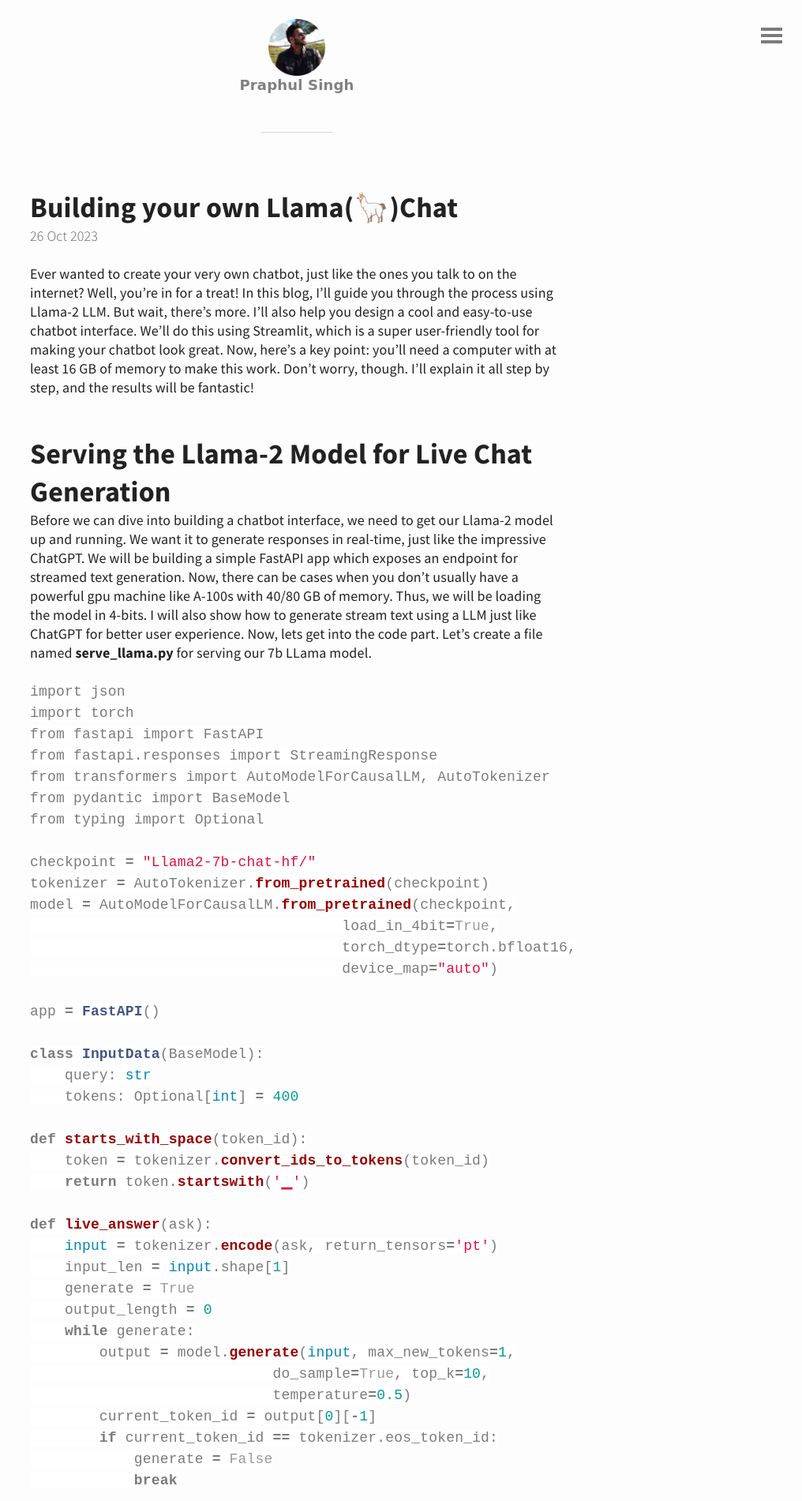
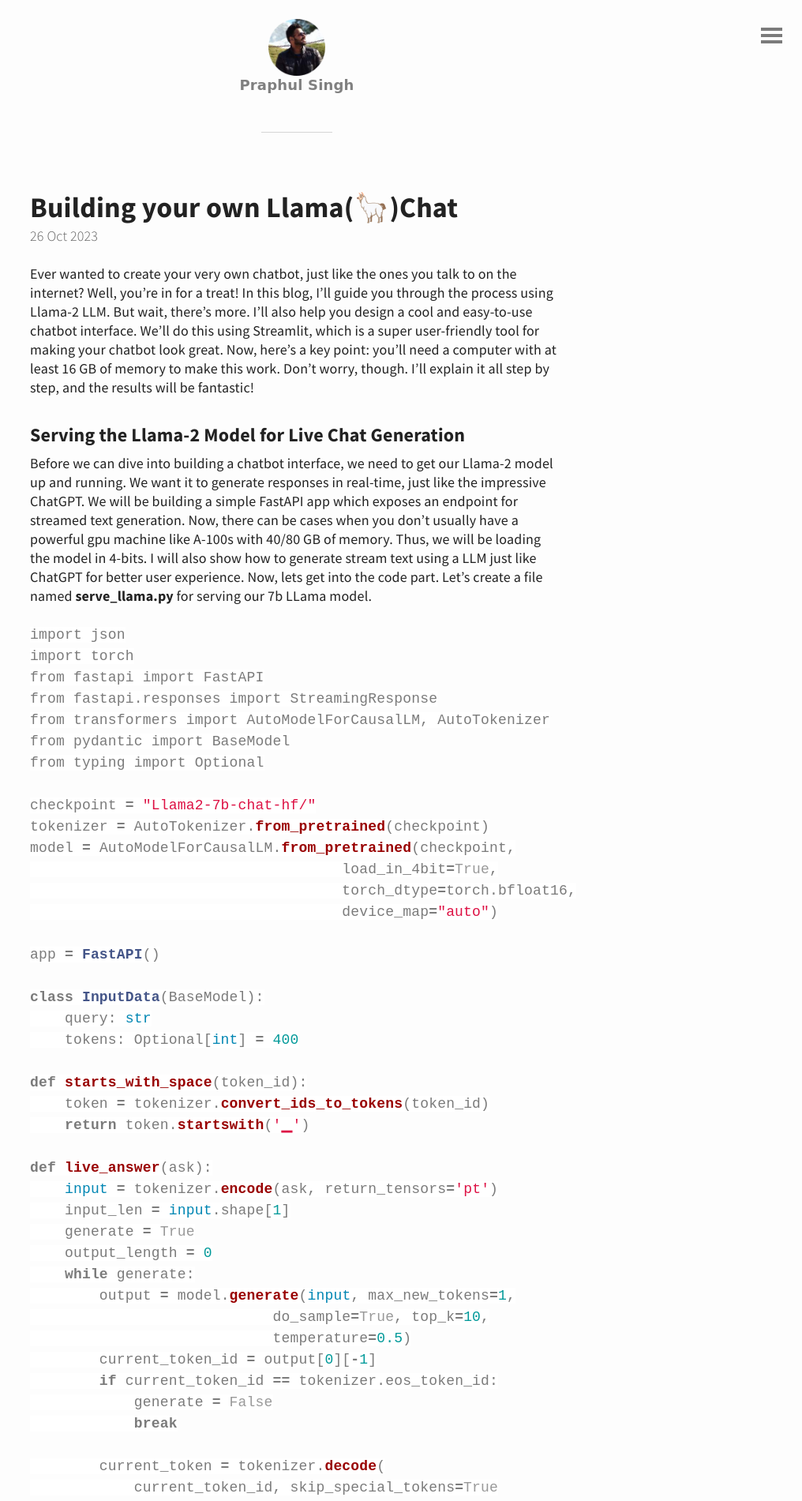
Before and after one commit to spraphul/blog, a Jekyll site: the page built from _posts/2023-10-26-llama.md, in a window 1280 px wide. Shown: the top 1901 px of the page at 79% size, without its empty margins (264-1280 px from the left). Built offline with Jekyll 4.4.1, drawn with Linux system fonts in a browser that asks for light colours.

```diff
--- a/_posts/2023-10-26-llama.md
+++ b/_posts/2023-10-26-llama.md
@@ -5,7 +5,7 @@ Ever wanted to create your very own chatbot, just like the ones you talk to on t
 But wait, there's more. I'll also help you design a cool and easy-to-use chatbot interface. We'll do this using Streamlit, which is a super user-friendly tool for making your chatbot look great.
 Now, here's a key point: you'll need a computer with at least 16 GB of memory to make this work. Don't worry, though. I'll explain it all step by step, and the results will be fantastic!
 
-## Serving the Llama-2 Model for Live Chat Generation
+### Serving the Llama-2 Model for Live Chat Generation
 Before we can dive into building a chatbot interface, we need to get our Llama-2 model up and running. We want it to generate responses in real-time, just like the impressive ChatGPT. We will be building a simple FastAPI app which exposes an endpoint
 for streamed text generation. Now, there can be cases when you don't usually have a powerful gpu machine like A-100s with 40/80 GB of memory. Thus, we will be loading the model in 4-bits. I will also show how to generate stream text using a LLM just
 like ChatGPT for better user experience. Now, lets get into the code part. Let's create a file named **serve_llama.py** for serving our 7b LLama model.
@@ -166,7 +166,7 @@ Refer to the video below to see how it works.
 
 Amazing! Isn't it 🤩
 
-## Conclusion
+### Conclusion
 Building your chatbot is a journey of creativity, problem-solving, and learning. The benefits are abundant, from enhanced user engagement to automation and scalability. By taking the reins and crafting your chatbot, you gain the ability to provide tailored solutions and create a unique, engaging experience for your audience. Whether for business or personal use, your custom chatbot is a powerful tool that can open doors to efficiency, innovation, and endless possibilities. So, why wait? Dive in and start reaping the rewards of your very own chatbot today!
 
 Until then, Keep learning, Keep Sharing!
```
